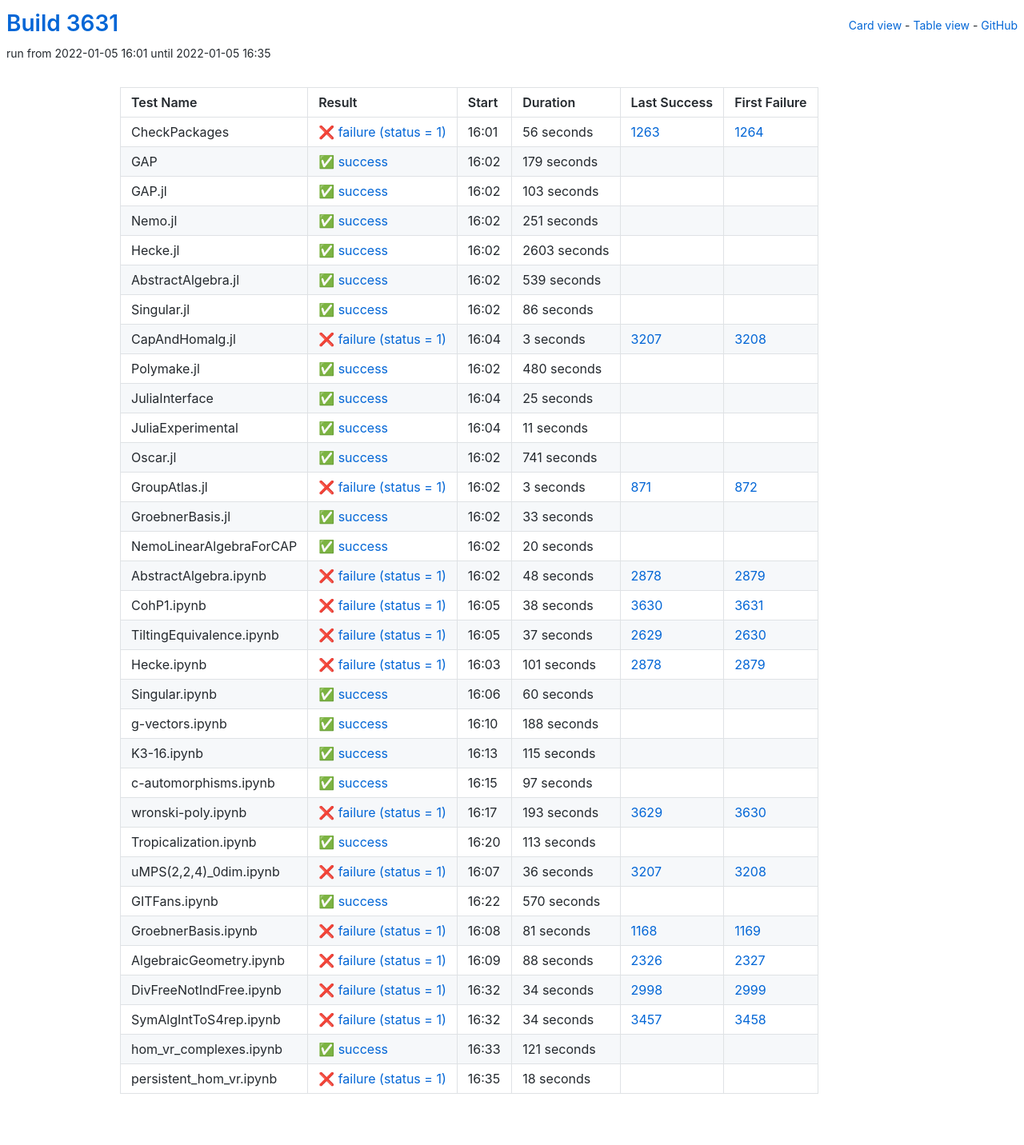
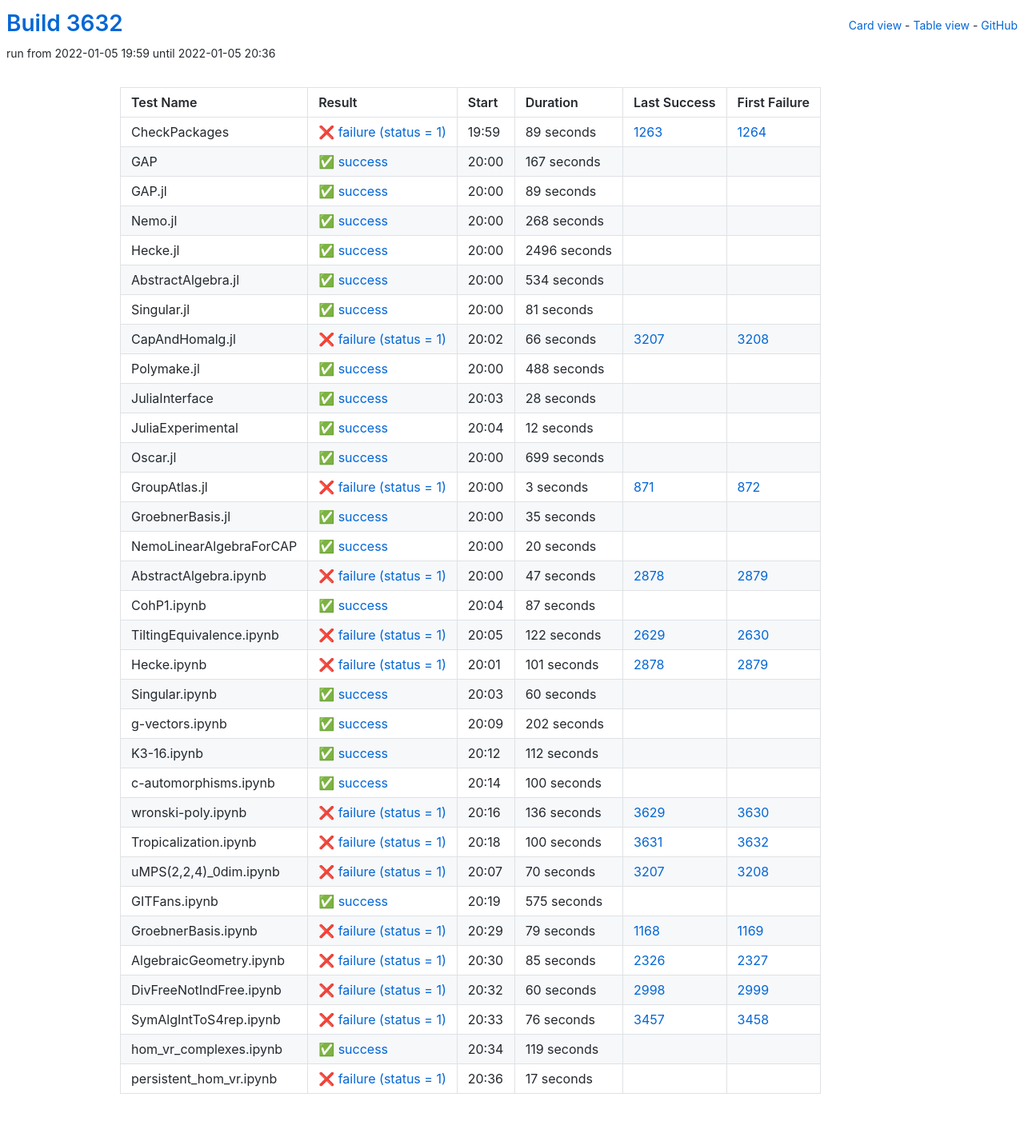
Before and after one commit to oscar-system/oscar-ci-status-stable, a Jekyll site: the page built from table.html, in a window 1280 px wide. Shown: the whole page at 80% size. Built offline with Jekyll 4.4.1, drawn with Linux system fonts in a browser that asks for light colours.

Commit message:
Build #3632

```diff
--- a/_data/ci.yml
+++ b/_data/ci.yml
@@ -1,6 +1,6 @@
 ---
-build: 3631
-build_url: https://oscarci.mathematik.uni-kl.de/job/oscar-stable/3631/
+build: 3632
+build_url: https://oscarci.mathematik.uni-kl.de/job/oscar-stable/3632/
 job: oscar-stable
 organization: oscar-system
 repo: oscar-ci-status-stable
@@ -8,152 +8,152 @@ repourl: https://github.com/oscar-system/oscar-ci-status-stable
 tests:
 - name: CheckPackages
   id: checkpackages
-  log: https://oscarci.mathematik.uni-kl.de/job/oscar-stable/3631/artifact/logs/build-3631/CheckPackages.log
-  start: 2022-01-05 16:01
+  log: https://oscarci.mathematik.uni-kl.de/job/oscar-stable/3632/artifact/logs/build-3632/CheckPackages.log
+  start: 2022-01-05 19:59
   success: false
   exitcode: 1
   status: failure
-  duration: 56
+  duration: 89
   last_success: 1263
   last_success_url: https://oscarci.mathematik.uni-kl.de/job/oscar-stable/1263/
   first_failure: 1264
   first_failure_url: https://oscarci.mathematik.uni-kl.de/job/oscar-stable/1264/
 - name: GAP
   id: gap
-  log: https://oscarci.mathematik.uni-kl.de/job/oscar-stable/3631/artifact/logs/build-3631/GAP.log
-  start: 2022-01-05 16:02
+  log: https://oscarci.mathematik.uni-kl.de/job/oscar-stable/3632/artifact/logs/build-3632/GAP.log
+  start: 2022-01-05 20:00
   success: true
   exitcode: 0
   status: success
-  duration: 179
+  duration: 167
   last_success: false
   last_success_url:
   first_failure: false
   first_failure_url:
 - name: GAP.jl
   id: gap-jl
-  log: https://oscarci.mathematik.uni-kl.de/job/oscar-stable/3631/artifact/logs/build-3631/GAP.jl.log
-  start: 2022-01-05 16:02
+  log: https://oscarci.mathematik.uni-kl.de/job/oscar-stable/3632/artifact/logs/build-3632/GAP.jl.log
+  start: 2022-01-05 20:00
   success: true
   exitcode: 0
   status: success
-  duration: 103
+  duration: 89
   last_success: false
   last_success_url:
   first_failure: false
   first_failure_url:
 - name: Nemo.jl
   id: nemo-jl
-  log: https://oscarci.mathematik.uni-kl.de/job/oscar-stable/3631/artifact/logs/build-3631/Nemo.jl.log
-  start: 2022-01-05 16:02
+  log: https://oscarci.mathematik.uni-kl.de/job/oscar-stable/3632/artifact/logs/build-3632/Nemo.jl.log
+  start: 2022-01-05 20:00
   success: true
   exitcode: 0
   status: success
-  duration: 251
+  duration: 268
   last_success: false
   last_success_url:
   first_failure: false
   first_failure_url:
 - name: Hecke.jl
   id: hecke-jl
-  log: https://oscarci.mathematik.uni-kl.de/job/oscar-stable/3631/artifact/logs/build-3631/Hecke.jl.log
-  start: 2022-01-05 16:02
+  log: https://oscarci.mathematik.uni-kl.de/job/oscar-stable/3632/artifact/logs/build-3632/Hecke.jl.log
+  start: 2022-01-05 20:00
   success: true
   exitcode: 0
   status: success
-  duration: 2603
+  duration: 2496
   last_success: false
   last_success_url:
   first_failure: false
   first_failure_url:
 - name: AbstractAlgebra.jl
   id: abstractalgebra-jl
-  log: https://oscarci.mathematik.uni-kl.de/job/oscar-stable/3631/artifact/logs/build-3631/AbstractAlgebra.jl.log
-  start: 2022-01-05 16:02
+  log: https://oscarci.mathematik.uni-kl.de/job/oscar-stable/3632/artifact/logs/build-3632/AbstractAlgebra.jl.log
+  start: 2022-01-05 20:00
   success: true
   exitcode: 0
   status: success
-  duration: 539
+  duration: 534
   last_success: false
   last_success_url:
   first_failure: false
   first_failure_url:
 - name: Singular.jl
   id: singular-jl
-  log: https://oscarci.mathematik.uni-kl.de/job/oscar-stable/3631/artifact/logs/build-3631/Singular.jl.log
-  start: 2022-01-05 16:02
+  log: https://oscarci.mathematik.uni-kl.de/job/oscar-stable/3632/artifact/logs/build-3632/Singular.jl.log
+  start: 2022-01-05 20:00
   success: true
   exitcode: 0
   status: success
-  duration: 86
+  duration: 81
   last_success: false
   last_success_url:
   first_failure: false
   first_failure_url:
 - name: CapAndHomalg.jl
   id: capandhomalg-jl
-  log: https://oscarci.mathematik.uni-kl.de/job/oscar-stable/3631/artifact/logs/build-3631/CapAndHomalg.jl.log
-  start: 2022-01-05 16:04
+  log: https://oscarci.mathematik.uni-kl.de/job/oscar-stable/3632/artifact/logs/build-3632/CapAndHomalg.jl.log
+  start: 2022-01-05 20:02
   success: false
   exitcode: 1
   status: failure
-  duration: 3
+  duration: 66
   last_success: 3207
   last_success_url: https://oscarci.mathematik.uni-kl.de/job/oscar-stable/3207/
   first_failure: 3208
   first_failure_url: https://oscarci.mathematik.uni-kl.de/job/oscar-stable/3208/
 - name: Polymake.jl
   id: polymake-jl
-  log: https://oscarci.mathematik.uni-kl.de/job/oscar-stable/3631/artifact/logs/build-3631/Polymake.jl.log
-  start: 2022-01-05 16:02
+  log: https://oscarci.mathematik.uni-kl.de/job/oscar-stable/3632/artifact/logs/build-3632/Polymake.jl.log
+  start: 2022-01-05 20:00
   success: true
   exitcode: 0
   status: success
-  duration: 480
+  duration: 488
   last_success: false
   last_success_url:
   first_failure: false
   first_failure_url:
 - name: JuliaInterface
   id: juliainterface
-  log: https://oscarci.mathematik.uni-kl.de/job/oscar-stable/3631/artifact/logs/build-3631/JuliaInterface.log
-  start: 2022-01-05 16:04
+  log: https://oscarci.mathematik.uni-kl.de/job/oscar-stable/3632/artifact/logs/build-3632/JuliaInterface.log
+  start: 2022-01-05 20:03
   success: true
   exitcode: 0
   status: success
-  duration: 25
+  duration: 28
   last_success: false
   last_success_url:
   first_failure: false
   first_failure_url:
 - name: JuliaExperimental
   id: juliaexperimental
-  log: https://oscarci.mathematik.uni-kl.de/job/oscar-stable/3631/artifact/logs/build-3631/JuliaExperimental.log
-  start: 2022-01-05 16:04
+  log: https://oscarci.mathematik.uni-kl.de/job/oscar-stable/3632/artifact/logs/build-3632/JuliaExperimental.log
+  start: 2022-01-05 20:04
   success: true
   exitcode: 0
   status: success
-  duration: 11
+  duration: 12
   last_success: false
   last_success_url:
   first_failure: false
   first_failure_url:
 - name: Oscar.jl
   id: oscar-jl
-  log: https://oscarci.mathematik.uni-kl.de/job/oscar-stable/3631/artifact/logs/build-3631/Oscar.jl.log
-  start: 2022-01-05 16:02
+  log: https://oscarci.mathematik.uni-kl.de/job/oscar-stable/3632/artifact/logs/build-3632/Oscar.jl.log
+  start: 2022-01-05 20:00
   success: true
   exitcode: 0
   status: success
-  duration: 741
+  duration: 699
   last_success: false
   last_success_url:
   first_failure: false
   first_failure_url:
 - name: GroupAtlas.jl
   id: groupatlas-jl
-  log: https://oscarci.mathematik.uni-kl.de/job/oscar-stable/3631/artifact/logs/build-3631/GroupAtlas.jl.log
-  start: 2022-01-05 16:02
+  log: https://oscarci.mathematik.uni-kl.de/job/oscar-stable/3632/artifact/logs/build-3632/GroupAtlas.jl.log
+  start: 2022-01-05 20:00
   success: false
   exitcode: 1
   status: failure
@@ -164,20 +164,20 @@ tests:
   first_failure_url: https://oscarci.mathematik.uni-kl.de/job/oscar-stable/872/
 - name: GroebnerBasis.jl
   id: groebnerbasis-jl
-  log: https://oscarci.mathematik.uni-kl.de/job/oscar-stable/3631/artifact/logs/build-3631/GroebnerBasis.jl.log
-  start: 2022-01-05 16:02
+  log: https://oscarci.mathematik.uni-kl.de/job/oscar-stable/3632/artifact/logs/build-3632/GroebnerBasis.jl.log
+  start: 2022-01-05 20:00
   success: true
   exitcode: 0
   status: success
-  duration: 33
+  duration: 35
   last_success: false
   last_success_url:
   first_failure: false
   first_failure_url:
 - name: NemoLinearAlgebraForCAP
   id: nemolinearalgebraforcap
-  log: https://oscarci.mathematik.uni-kl.de/job/oscar-stable/3631/artifact/logs/build-3631/NemoLinearAlgebraForCAP.log
-  start: 2022-01-05 16:02
+  log: https://oscarci.mathematik.uni-kl.de/job/oscar-stable/3632/artifact/logs/build-3632/NemoLinearAlgebraForCAP.log
+  start: 2022-01-05 20:00
   success: true
   exitcode: 0
   status: success
@@ -188,44 +188,44 @@ tests:
   first_failure_url:
 - name: AbstractAlgebra.ipynb
   id: abstractalgebra-ipynb
-  log: https://oscarci.mathematik.uni-kl.de/job/oscar-stable/3631/artifact/logs/build-3631/AbstractAlgebra.ipynb.log
-  start: 2022-01-05 16:02
+  log: https://oscarci.mathematik.uni-kl.de/job/oscar-stable/3632/artifact/logs/build-3632/AbstractAlgebra.ipynb.log
+  start: 2022-01-05 20:00
   success: false
   exitcode: 1
   status: failure
-  duration: 48
+  duration: 47
   last_success: 2878
   last_success_url: https://oscarci.mathematik.uni-kl.de/job/oscar-stable/2878/
   first_failure: 2879
   first_failure_url: https://oscarci.mathematik.uni-kl.de/job/oscar-stable/2879/
 - name: CohP1.ipynb
   id: cohp1-ipynb
-  log: https://oscarci.mathematik.uni-kl.de/job/oscar-stable/3631/artifact/logs/build-3631/CohP1.ipynb.log
-  start: 2022-01-05 16:05
+  log: https://oscarci.mathematik.uni-kl.de/job/oscar-stable/3632/artifact/logs/build-3632/CohP1.ipynb.log
+  start: 2022-01-05 20:04
+  success: true
+  exitcode: 0
+  status: success
+  duration: 87
+  last_success: false
+  last_success_url:
+  first_failure: false
+  first_failure_url:
+- name: TiltingEquivalence.ipynb
+  id: tiltingequivalence-ipynb
+  log: https://oscarci.mathematik.uni-kl.de/job/oscar-stable/3632/artifact/logs/build-3632/TiltingEquivalence.ipynb.log
+  start: 2022-01-05 20:05
   success: false
   exitcode: 1
   status: failure
-  duration: 38
-  last_success: 3630
-  last_success_url: https://oscarci.mathematik.uni-kl.de/job/oscar-stable/3630/
-  first_failure: 3631
-  first_failure_url: https://oscarci.mathematik.uni-kl.de/job/oscar-stable/3631/
-- name: TiltingEquivalence.ipynb
-  id: tiltingequivalence-ipynb
-  log: https://oscarci.mathematik.uni-kl.de/job/oscar-stable/3631/artifact/logs/build-3631/TiltingEquivalence.ipynb.log
-  start: 2022-01-05 16:05
-  success: false
-  exitcode: 1
-  status: failure
-  duration: 37
+  duration: 122
   last_success: 2629
   last_success_url: https://oscarci.mathematik.uni-kl.de/job/oscar-stable/2629/
   first_failure: 2630
   first_failure_url: https://oscarci.mathematik.uni-kl.de/job/oscar-stable/2630/
 - name: Hecke.ipynb
   id: hecke-ipynb
-  log: https://oscarci.mathematik.uni-kl.de/job/oscar-stable/3631/artifact/logs/build-3631/Hecke.ipynb.log
-  start: 2022-01-05 16:03
+  log: https://oscarci.mathematik.uni-kl.de/job/oscar-stable/3632/artifact/logs/build-3632/Hecke.ipynb.log
+  start: 2022-01-05 20:01
   success: false
   exitcode: 1
   status: failure
@@ -236,8 +236,8 @@ tests:
   first_failure_url: https://oscarci.mathematik.uni-kl.de/job/oscar-stable/2879/
 - name: Singular.ipynb
   id: singular-ipynb
-  log: https://oscarci.mathematik.uni-kl.de/job/oscar-stable/3631/artifact/logs/build-3631/Singular.ipynb.log
-  start: 2022-01-05 16:06
+  log: https://oscarci.mathematik.uni-kl.de/job/oscar-stable/3632/artifact/logs/build-3632/Singular.ipynb.log
+  start: 2022-01-05 20:03
   success: true
   exitcode: 0
   status: success
@@ -248,156 +248,156 @@ tests:
   first_failure_url:
 - name: g-vectors.ipynb
   id: g-vectors-ipynb
-  log: https://oscarci.mathematik.uni-kl.de/job/oscar-stable/3631/artifact/logs/build-3631/g-vectors.ipynb.log
-  start: 2022-01-05 16:10
+  log: https://oscarci.mathematik.uni-kl.de/job/oscar-stable/3632/artifact/logs/build-3632/g-vectors.ipynb.log
+  start: 2022-01-05 20:09
   success: true
   exitcode: 0
   status: success
-  duration: 188
+  duration: 202
   last_success: false
   last_success_url:
   first_failure: false
   first_failure_url:
 - name: K3-16.ipynb
   id: k3-16-ipynb
-  log: https://oscarci.mathematik.uni-kl.de/job/oscar-stable/3631/artifact/logs/build-3631/K3-16.ipynb.log
-  start: 2022-01-05 16:13
+  log: https://oscarci.mathematik.uni-kl.de/job/oscar-stable/3632/artifact/logs/build-3632/K3-16.ipynb.log
+  start: 2022-01-05 20:12
   success: true
   exitcode: 0
   status: success
-  duration: 115
+  duration: 112
   last_success: false
   last_success_url:
   first_failure: false
   first_failure_url:
 - name: c-automorphisms.ipynb
   id: c-automorphisms-ipynb
-  log: https://oscarci.mathematik.uni-kl.de/job/oscar-stable/3631/artifact/logs/build-3631/c-automorphisms.ipynb.log
-  start: 2022-01-05 16:15
+  log: https://oscarci.mathematik.uni-kl.de/job/oscar-stable/3632/artifact/logs/build-3632/c-automorphisms.ipynb.log
+  start: 2022-01-05 20:14
   success: true
   exitcode: 0
   status: success
-  duration: 97
+  duration: 100
   last_success: false
   last_success_url:
   first_failure: false
   first_failure_url:
 - name: wronski-poly.ipynb
   id: wronski-poly-ipynb
-  log: https://oscarci.mathematik.uni-kl.de/job/oscar-stable/3631/artifact/logs/build-3631/wronski-poly.ipynb.log
-  start: 2022-01-05 16:17
+  log: https://oscarci.mathematik.uni-kl.de/job/oscar-stable/3632/artifact/logs/build-3632/wronski-poly.ipynb.log
+  start: 2022-01-05 20:16
   success: false
   exitcode: 1
   status: failure
-  duration: 193
+  duration: 136
   last_success: 3629
   last_success_url: https://oscarci.mathematik.uni-kl.de/job/oscar-stable/3629/
   first_failure: 3630
   first_failure_url: https://oscarci.mathematik.uni-kl.de/job/oscar-stable/3630/
 - name: Tropicalization.ipynb
   id: tropicalization-ipynb
-  log: https://oscarci.mathematik.uni-kl.de/job/oscar-stable/3631/artifact/logs/build-3631/Tropicalization.ipynb.log
-  start: 2022-01-05 16:20
-  success: true
-  exitcode: 0
-  status: success
-  duration: 113
-  last_success: false
-  last_success_url:
-  first_failure: false
-  first_failure_url:
-- name: uMPS(2,2,4)_0dim.ipynb
-  id: umps-2-2-4-0dim-ipynb
-  log: https://oscarci.mathematik.uni-kl.de/job/oscar-stable/3631/artifact/logs/build-3631/uMPS-2-2-4-_0dim.ipynb.log
-  start: 2022-01-05 16:07
+  log: https://oscarci.mathematik.uni-kl.de/job/oscar-stable/3632/artifact/logs/build-3632/Tropicalization.ipynb.log
+  start: 2022-01-05 20:18
   success: false
   exitcode: 1
   status: failure
-  duration: 36
+  duration: 100
+  last_success: 3631
+  last_success_url: https://oscarci.mathematik.uni-kl.de/job/oscar-stable/3631/
+  first_failure: 3632
+  first_failure_url: https://oscarci.mathematik.uni-kl.de/job/oscar-stable/3632/
+- name: uMPS(2,2,4)_0dim.ipynb
+  id: umps-2-2-4-0dim-ipynb
+  log: https://oscarci.mathematik.uni-kl.de/job/oscar-stable/3632/artifact/logs/build-3632/uMPS-2-2-4-_0dim.ipynb.log
+  start: 2022-01-05 20:07
+  success: false
+  exitcode: 1
+  status: failure
+  duration: 70
   last_success: 3207
   last_success_url: https://oscarci.mathematik.uni-kl.de/job/oscar-stable/3207/
   first_failure: 3208
   first_failure_url: https://oscarci.mathematik.uni-kl.de/job/oscar-stable/3208/
 - name: GITFans.ipynb
   id: gitfans-ipynb
-  log: https://oscarci.mathematik.uni-kl.de/job/oscar-stable/3631/artifact/logs/build-3631/GITFans.ipynb.log
-  start: 2022-01-05 16:22
+  log: https://oscarci.mathematik.uni-kl.de/job/oscar-stable/3632/artifact/logs/build-3632/GITFans.ipynb.log
+  start: 2022-01-05 20:19
   success: true
   exitcode: 0
   status: success
-  duration: 570
+  duration: 575
   last_success: false
   last_success_url:
   first_failure: false
   first_failure_url:
 - name: GroebnerBasis.ipynb
   id: groebnerbasis-ipynb
-  log: https://oscarci.mathematik.uni-kl.de/job/oscar-stable/3631/artifact/logs/build-3631/GroebnerBasis.ipynb.log
-  start: 2022-01-05 16:08
+  log: https://oscarci.mathematik.uni-kl.de/job/oscar-stable/3632/artifact/logs/build-3632/GroebnerBasis.ipynb.log
+  start: 2022-01-05 20:29
   success: false
   exitcode: 1
   status: failure
-  duration: 81
+  duration: 79
   last_success: 1168
   last_success_url: https://oscarci.mathematik.uni-kl.de/job/oscar-stable/1168/
   first_failure: 1169
   first_failure_url: https://oscarci.mathematik.uni-kl.de/job/oscar-stable/1169/
 - name: AlgebraicGeometry.ipynb
   id: algebraicgeometry-ipynb
-  log: https://oscarci.mathematik.uni-kl.de/job/oscar-stable/3631/artifact/logs/build-3631/AlgebraicGeometry.ipynb.log
-  start: 2022-01-05 16:09
+  log: https://oscarci.mathematik.uni-kl.de/job/oscar-stable/3632/artifact/logs/build-3632/AlgebraicGeometry.ipynb.log
+  start: 2022-01-05 20:30
   success: false
   exitcode: 1
   status: failure
-  duration: 88
+  duration: 85
   last_success: 2326
   last_success_url: https://oscarci.mathematik.uni-kl.de/job/oscar-stable/2326/
   first_failure: 2327
   first_failure_url: https://oscarci.mathematik.uni-kl.de/job/oscar-stable/2327/
 - name: DivFreeNotIndFree.ipynb
   id: divfreenotindfree-ipynb
-  log: https://oscarci.mathematik.uni-kl.de/job/oscar-stable/3631/artifact/logs/build-3631/DivFreeNotIndFree.ipynb.log
-  start: 2022-01-05 16:32
+  log: https://oscarci.mathematik.uni-kl.de/job/oscar-stable/3632/artifact/logs/build-3632/DivFreeNotIndFree.ipynb.log
+  start: 2022-01-05 20:32
   success: false
   exitcode: 1
   status: failure
-  duration: 34
+  duration: 60
   last_success: 2998
   last_success_url: https://oscarci.mathematik.uni-kl.de/job/oscar-stable/2998/
   first_failure: 2999
   first_failure_url: https://oscarci.mathematik.uni-kl.de/job/oscar-stable/2999/
 - name: SymAlgIntToS4rep.ipynb
   id: symalginttos4rep-ipynb
-  log: https://oscarci.mathematik.uni-kl.de/job/oscar-stable/3631/artifact/logs/build-3631/SymAlgIntToS4rep.ipynb.log
-  start: 2022-01-05 16:32
+  log: https://oscarci.mathematik.uni-kl.de/job/oscar-stable/3632/artifact/logs/build-3632/SymAlgIntToS4rep.ipynb.log
+  start: 2022-01-05 20:33
   success: false
   exitcode: 1
   status: failure
-  duration: 34
+  duration: 76
   last_success: 3457
   last_success_url: https://oscarci.mathematik.uni-kl.de/job/oscar-stable/3457/
   first_failure: 3458
   first_failure_url: https://oscarci.mathematik.uni-kl.de/job/oscar-stable/3458/
 - name: hom_vr_complexes.ipynb
   id: hom-vr-complexes-ipynb
-  log: https://oscarci.mathematik.uni-kl.de/job/oscar-stable/3631/artifact/logs/build-3631/hom_vr_complexes.ipynb.log
-  start: 2022-01-05 16:33
+  log: https://oscarci.mathematik.uni-kl.de/job/oscar-stable/3632/artifact/logs/build-3632/hom_vr_complexes.ipynb.log
+  start: 2022-01-05 20:34
   success: true
   exitcode: 0
   status: success
-  duration: 121
+  duration: 119
   last_success: false
   last_success_url:
   first_failure: false
   first_failure_url:
 - name: persistent_hom_vr.ipynb
   id: persistent-hom-vr-ipynb
-  log: https://oscarci.mathematik.uni-kl.de/job/oscar-stable/3631/artifact/logs/build-3631/persistent_hom_vr.ipynb.log
-  start: 2022-01-05 16:35
+  log: https://oscarci.mathematik.uni-kl.de/job/oscar-stable/3632/artifact/logs/build-3632/persistent_hom_vr.ipynb.log
+  start: 2022-01-05 20:36
   success: false
   exitcode: 1
   status: failure
-  duration: 18
+  duration: 17
   last_success: false
   last_success_url:
   first_failure: false
```
Also changed, not shown: README.md.
